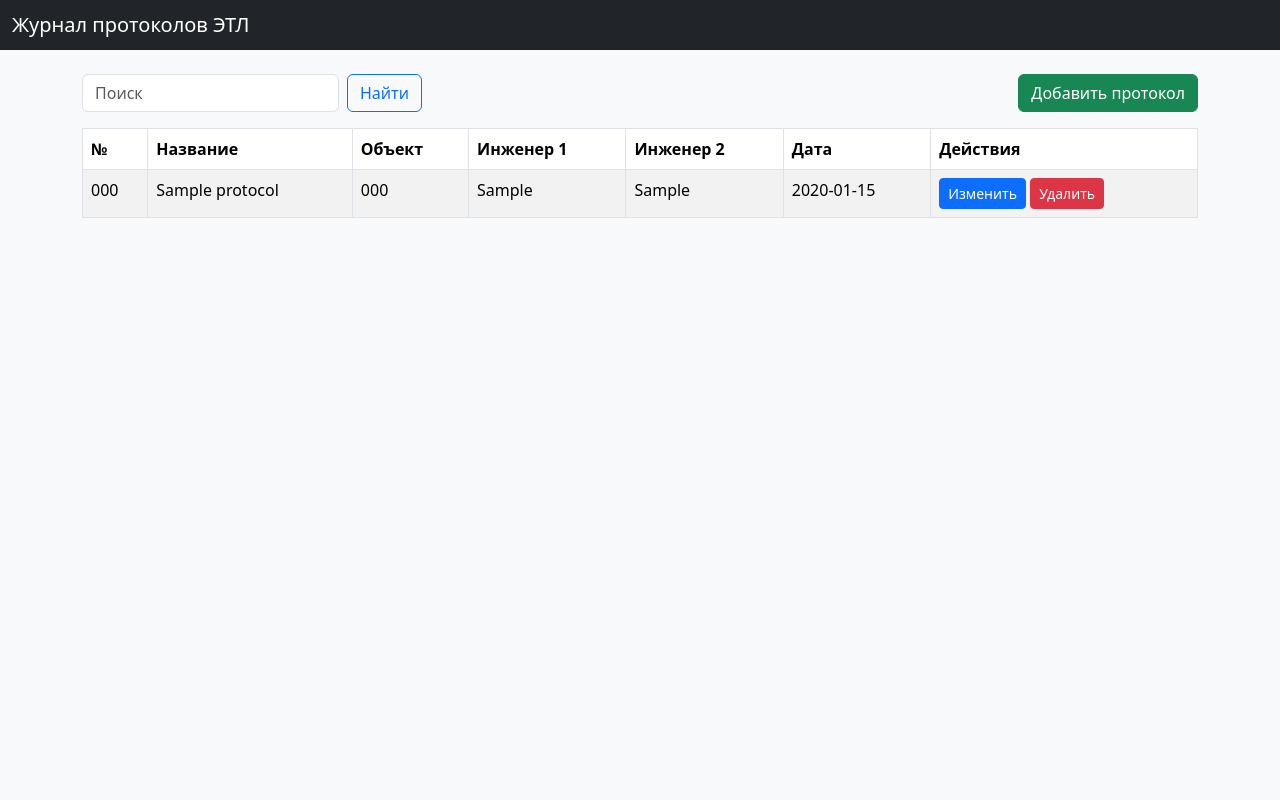
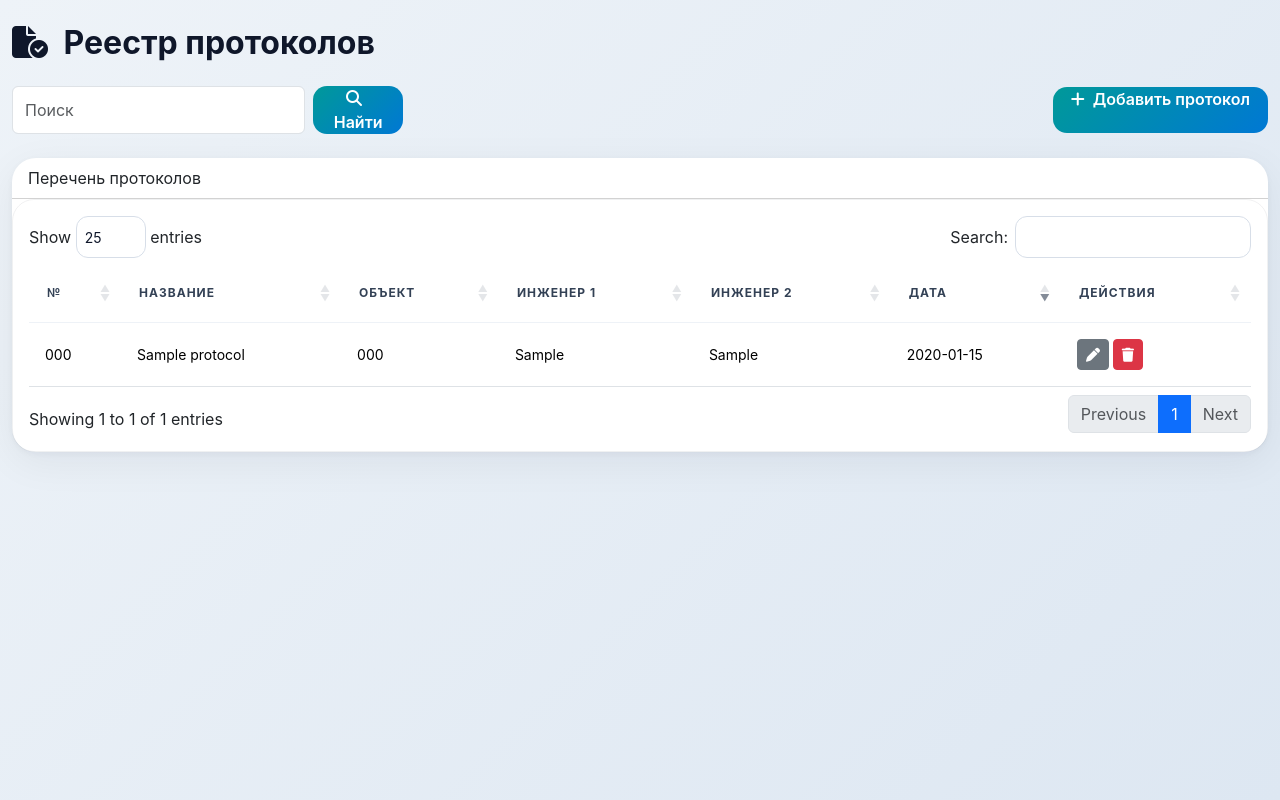
Before and after one commit to alex7r259/electrolab, a Flask app: page / in a window 1280 px wide. Run offline with Flask 3, Linux system fonts and the light colour scheme; tables that the repository leaves empty hold one stand-in row (values such as "Sample post"); some libraries are stand-ins or nearby versions.

Commit message:
Apply industrial dashboard styling to protocol registry

```diff
--- a/templates/base.html
+++ b/templates/base.html
@@ -3,25 +3,40 @@
 <head>
     <meta charset="utf-8">
     <meta name="viewport" content="width=device-width, initial-scale=1">
-
-    <title>Электролаборатория</title>
+    <title>Реестр протоколов</title>
 
     <link href="https://cdn.jsdelivr.net/npm/bootstrap@5.3.3/dist/css/bootstrap.min.css" rel="stylesheet">
+    <link href="https://cdn.datatables.net/1.13.8/css/dataTables.bootstrap5.min.css" rel="stylesheet">
+    <link rel="stylesheet" href="https://cdnjs.cloudflare.com/ajax/libs/font-awesome/6.5.2/css/all.min.css">
+
+    <style>
+        :root{--bg:#eef3f8;--line:#d7dee8;--text:#0f172a;--muted:#64748b;--accent:#009999;--accent2:#0078d4;}
+        body{margin:0;background:linear-gradient(135deg,#eef3f8,#dde7f2);color:var(--text);font-family:Inter,Segoe UI,sans-serif;min-height:100vh;}
+        .container{max-width:1700px;}
+        .page-title{font-size:32px;font-weight:700;margin-bottom:24px;}
+        .glass-card{background:#fff;border:1px solid rgba(15,23,42,.06);border-radius:24px;box-shadow:0 10px 40px rgba(15,23,42,.06),0 2px 6px rgba(15,23,42,.04);}
+        .table-wrapper{border-radius:22px;overflow:hidden;border:1px solid rgba(15,23,42,.06);}
+        .table{color:#0f172a;margin:0;}
+        .table thead{background:linear-gradient(90deg,#f8fafc,#eef3f8);}
+        .table thead th{border:none;padding:20px 18px;color:#334155;font-size:12px;text-transform:uppercase;letter-spacing:1px;font-weight:700;}
+        .table tbody td{border-top:1px solid #eef2f7;padding:16px;vertical-align:middle;font-size:14px;white-space:nowrap;}
+        .table tbody tr{background:#fff;transition:.18s;}
+        .table tbody tr:hover{background:#f8fbff;}
+        .btn-industrial{background:linear-gradient(135deg,#009999,#0078d4);border:none;border-radius:14px;min-height:46px;color:#fff;font-weight:600;padding:0 18px;}
+        .btn-industrial:hover{transform:translateY(-1px);color:#fff;}
+        .top-toolbar{display:flex;justify-content:space-between;align-items:center;gap:20px;flex-wrap:wrap;}
+        .dataTables_filter input,.dataTables_length select{background:#fff!important;border:1px solid var(--line)!important;color:#0f172a!important;border-radius:12px!important;min-height:42px;}
+    </style>
 </head>
-<body class="bg-light">
-
-<nav class="navbar navbar-dark bg-dark">
-    <div class="container-fluid">
-        <span class="navbar-brand mb-0 h1">
-            Журнал протоколов ЭТЛ
-        </span>
-    </div>
-</nav>
-
-<div class="container mt-4">
-    {% block content %}
-    {% endblock %}
+<body>
+<div class="container py-4">
+    {% block content %}{% endblock %}
 </div>
 
+<script src="https://code.jquery.com/jquery-3.7.1.min.js"></script>
+<script src="https://cdn.datatables.net/1.13.8/js/jquery.dataTables.min.js"></script>
+<script src="https://cdn.datatables.net/1.13.8/js/dataTables.bootstrap5.min.js"></script>
+<script src="https://cdn.jsdelivr.net/npm/bootstrap@5.3.3/dist/js/bootstrap.bundle.min.js"></script>
+{% block scripts %}{% endblock %}
 </body>
 </html>
--- a/templates/index.html
+++ b/templates/index.html
@@ -1,31 +1,25 @@
 {% extends 'base.html' %}
 
 {% block content %}
+<h1 class="page-title">
+    <i class="fa-solid fa-file-circle-check me-2"></i> Реестр протоколов
+</h1>
 
-<div class="d-flex justify-content-between mb-3">
-
+<div class="top-toolbar mb-4">
     <form class="d-flex" method="GET">
-        <input
-            type="text"
-            name="search"
-            class="form-control me-2"
-            placeholder="Поиск"
-            value="{{ search }}"
-        >
-
-        <button class="btn btn-outline-primary">
-            Найти
-        </button>
+        <input type="text" name="search" class="form-control me-2" placeholder="Поиск" value="{{ search }}">
+        <button class="btn btn-industrial"><i class="fa-solid fa-magnifying-glass me-2"></i>Найти</button>
     </form>
 
-    <a href="{{ url_for('add_protocol') }}" class="btn btn-success">
-        Добавить протокол
+    <a href="{{ url_for('add_protocol') }}" class="btn btn-industrial">
+        <i class="fa-solid fa-plus me-2"></i>Добавить протокол
     </a>
-
 </div>
 
-<table class="table table-striped table-bordered bg-white">
-
+<div class="card glass-card border-0">
+    <div class="card-header bg-transparent">Перечень протоколов</div>
+    <div class="card-body table-responsive table-wrapper">
+        <table id="protocolsTable" class="table table-hover align-middle">
             <thead>
                 <tr>
                     <th>№</th>
@@ -37,11 +31,8 @@
                     <th>Действия</th>
                 </tr>
             </thead>
-
             <tbody>
-
             {% for protocol in protocols %}
-
                 <tr>
                     <td>{{ protocol.protocol_number }}</td>
                     <td>{{ protocol.protocol_name }}</td>
@@ -49,25 +40,26 @@
                     <td>{{ protocol.engineer_1 }}</td>
                     <td>{{ protocol.engineer_2 }}</td>
                     <td>{{ protocol.protocol_date }}</td>
-
                     <td>
-                <a href="{{ url_for('edit_protocol', id=protocol.id) }}"
-                   class="btn btn-sm btn-primary">
-                    Изменить
-                </a>
-
-                <a href="{{ url_for('delete_protocol', id=protocol.id) }}"
-                   class="btn btn-sm btn-danger"
-                   onclick="return confirm('Удалить протокол?')">
-                    Удалить
-                </a>
+                        <a href="{{ url_for('edit_protocol', id=protocol.id) }}" class="btn btn-sm btn-secondary"><i class="fa-solid fa-pen"></i></a>
+                        <a href="{{ url_for('delete_protocol', id=protocol.id) }}" class="btn btn-sm btn-danger" onclick="return confirm('Удалить протокол?')"><i class="fa-solid fa-trash"></i></a>
                     </td>
                 </tr>
+            {% endfor %}
+            </tbody>
+        </table>
+    </div>
+</div>
+{% endblock %}
 
-    {% endfor %}
-
-    </tbody>
-
-</table>
-
+{% block scripts %}
+<script>
+$(function () {
+    $('#protocolsTable').DataTable({
+        pageLength: 25,
+        order: [[5, 'desc']],
+        language: { url: 'https://cdn.datatables.net/plug-ins/1.13.8/i18n/ru.json' }
+    });
+});
+</script>
 {% endblock %}
```
Lines whose indentation alone changed are shown as unchanged.
